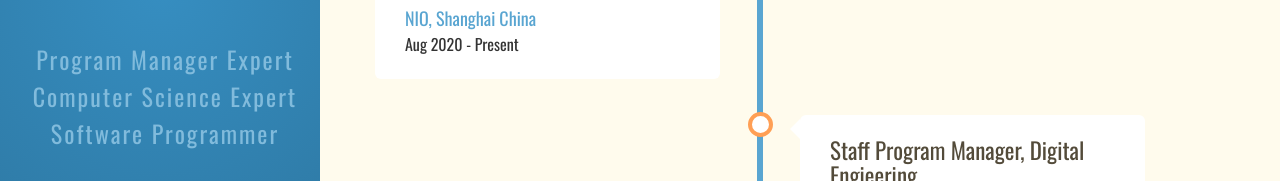
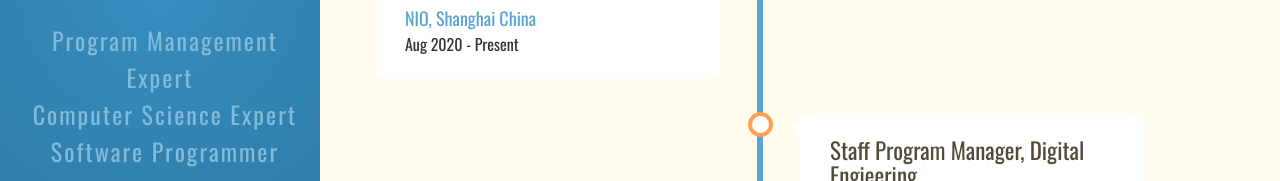
Before and after one commit to hunterci/hunterci.github.io, a plain HTML site: page index.html in a window 1280 px wide. Shown: the part 417-598 px from the top of the page. Drawn offline with nearby package versions, Linux system fonts and the light colour scheme.

Commit message:
Update index.html

```diff
--- a/index.html
+++ b/index.html
@@ -115,7 +115,7 @@
 		<div id="links" class="text-center" style="margin-top:50px; margin-bottom:50px; font-size:24px; color:#ffffff">
 
 				<a href="https://www.linkedin.com/in/hunterci" target="_blank">
-						Program Manager Expert
+						Program Management Expert
 				</a>
 				<br>
 
```
